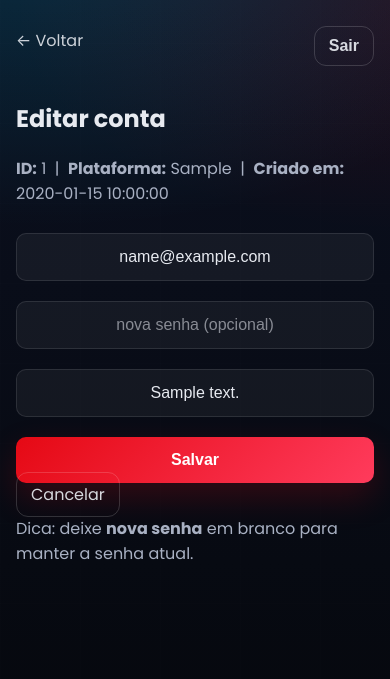
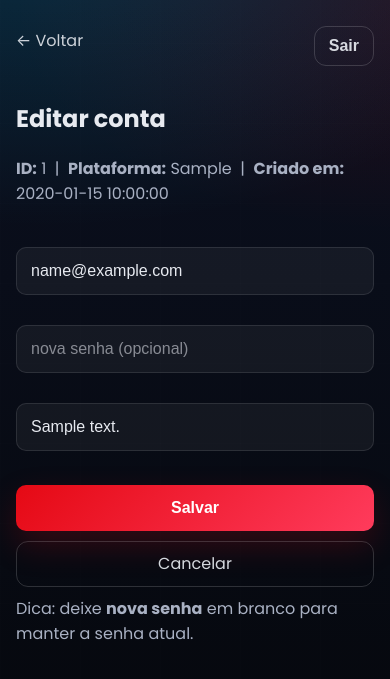
Before and after one commit to Kowran/Allcodes, a Flask app: page /accounts/1/edit in a window 390 px wide. Shown: the top 679 px of the page. Run offline with Flask 3, Linux system fonts and the light colour scheme; the visitor is signed in with stand-in values (Sample User, id 1); tables that the repository leaves empty hold one stand-in row (values such as "Sample post"); parts of the project's set-up code (start-up, migrations or seed data) failed here and were passed over; some libraries are stand-ins or nearby versions.

Commit message:
Update theme.css

```diff
--- a/static/css/theme.css
+++ b/static/css/theme.css
@@ -452,6 +452,36 @@ table{
   background:rgba(255,255,255,.03);
 }
 
+/* --- Admin edit form layout --- */
+.admin-edit-form{ margin-top:14px; }
+
+.admin-edit-grid{
+  display:grid;
+  grid-template-columns: repeat(3, minmax(0, 1fr));
+  gap:10px;
+  align-items:center;
+}
+
+.admin-edit-grid input,
+.admin-edit-grid select{
+  width:100%;
+  min-width:0;
+  text-align:left;
+  text-align-last:left;
+}
+
+.admin-edit-grid input::placeholder{ text-align:left; }
+
+.admin-edit-actions{
+  display:flex;
+  gap:10px;
+  flex-wrap:wrap;
+  align-items:center;
+  margin-top:14px;
+}
+
+.admin-edit-actions .btn{ width:auto; }
+
 th,td{
   border-bottom:1px solid rgba(255,255,255,.06);
   padding:10px 10px;
@@ -572,6 +602,52 @@ tr:hover td{ background:rgba(255,255,255,.03); }
 
   body.admin-page{ padding:16px; }
   .row input, .row select{ min-width: 100%; }
+
+  /* Account list table -> stacked cards */
+  .admin-table thead{ display:none; }
+  .admin-table,
+  .admin-table tbody,
+  .admin-table tr,
+  .admin-table td{ display:block; width:100%; }
+
+  .admin-table{
+    border:none;
+    background:transparent;
+  }
+
+  .admin-table tr{
+    margin:12px 0;
+    border:1px solid var(--border);
+    border-radius:12px;
+    background:rgba(255,255,255,.03);
+    overflow:hidden;
+  }
+
+  .admin-table td{
+    border:none;
+    padding:10px 12px;
+    display:flex;
+    justify-content:space-between;
+    gap:12px;
+    align-items:flex-start;
+  }
+
+  .admin-table td::before{
+    content:attr(data-label);
+    font-weight:700;
+    color:rgba(231,234,240,.90);
+    flex:0 0 auto;
+  }
+
+  .admin-table td[data-label="Ações"]{ display:block; }
+  .admin-table td[data-label="Ações"] .row{ width:100%; justify-content:flex-start; }
+  .admin-table td[data-label="Ações"] .btn-outline{ width:100%; text-align:center; }
+  .admin-table td[data-label="Ações"] form{ width:100%; }
+
+  /* Edit page grid */
+  .admin-edit-grid{ grid-template-columns: 1fr; }
+  .admin-edit-actions .btn,
+  .admin-edit-actions .btn-outline{ width:100%; text-align:center; }
 }
 
 /* Scrollbars (WebKit) */
```
